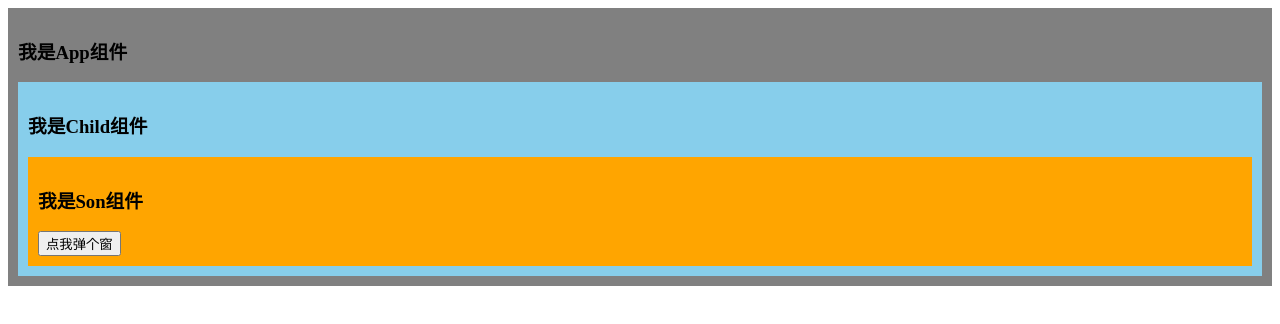
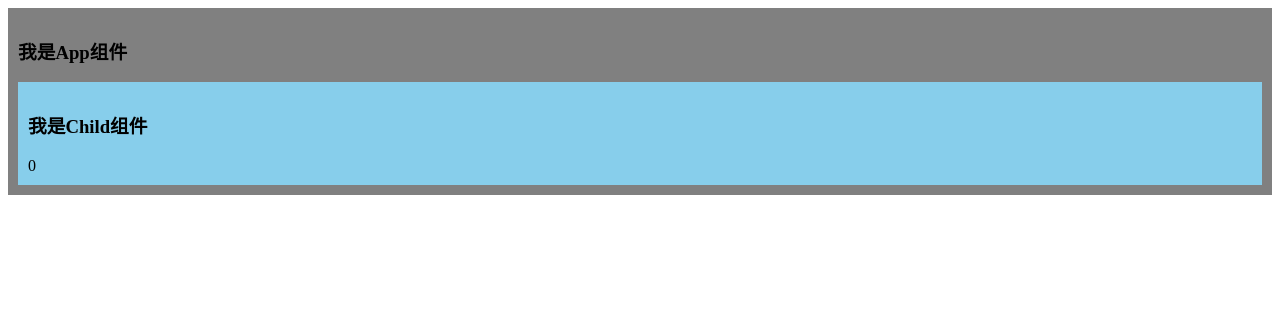
Before and after one commit to Jaunty-Liu/vue, a Vue app: page / in a window 1280 px wide. Shown: the top 324 px of the page. Built offline with nearby package versions, Linux system fonts and the light colour scheme.

Commit message:
Suspense

```diff
--- a/src/App.vue
+++ b/src/App.vue
@@ -1,12 +1,24 @@
 <template>
 	<div class="app">
 		<h3>我是App组件</h3>
-		<Child/>
+		<Suspense>
+			<template v-slot:default>
+				<!-- 这就是真正要展示的默认的组件 -->
+				<Child/>
+			</template>
+			<template v-slot:fallback>
+				<!-- 如果默认组件未加载加载这个 -->
+				<h3>稍等，加载中...</h3>
+			</template>
+		</Suspense>
 	</div>
 </template>
 
 <script>
-	import Child from './components/Child'
+	// import Child from './components/Child'//静态引入
+	// 如果静态引入的话setup就不能返回promise因为这样组件会消失
+	import {defineAsyncComponent} from 'vue'
+	const Child = defineAsyncComponent(()=>import('./components/Child')) //异步引入
 	export default {
 		name:'App',
 		components:{Child},
@@ -16,6 +28,6 @@
 <style>
 	.app{
 		background-color: gray;
-		padding: 10px;
+		padding: .625rem;
 	}
 </style>
--- a/src/components/Child.vue
+++ b/src/components/Child.vue
@@ -1,15 +1,23 @@
 <template>
 	<div class="child">
 		<h3>我是Child组件</h3>
-		<Son/>
+		{{sum}}
 	</div>
 </template>
 
 <script>
-	import Son from './Son'
+	import {ref} from 'vue'
 	export default {
 		name:'Child',
-		components:{Son},
+		async setup(){
+			let sum = ref(0)
+			let p = new Promise((resolve,reject)=>{
+				setTimeout(()=>{
+					resolve({sum})
+				},3000)
+			})
+			return await p
+		}
 	}
 </script>
 
```
